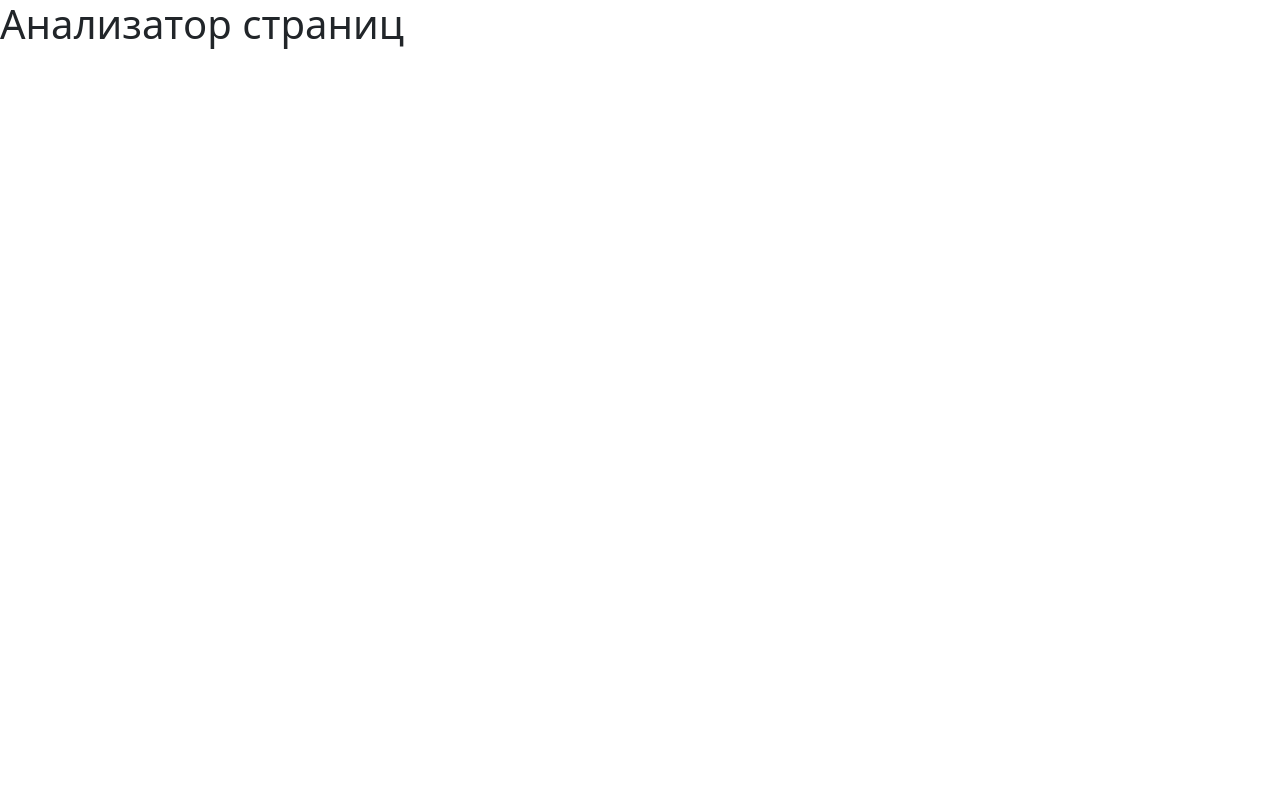
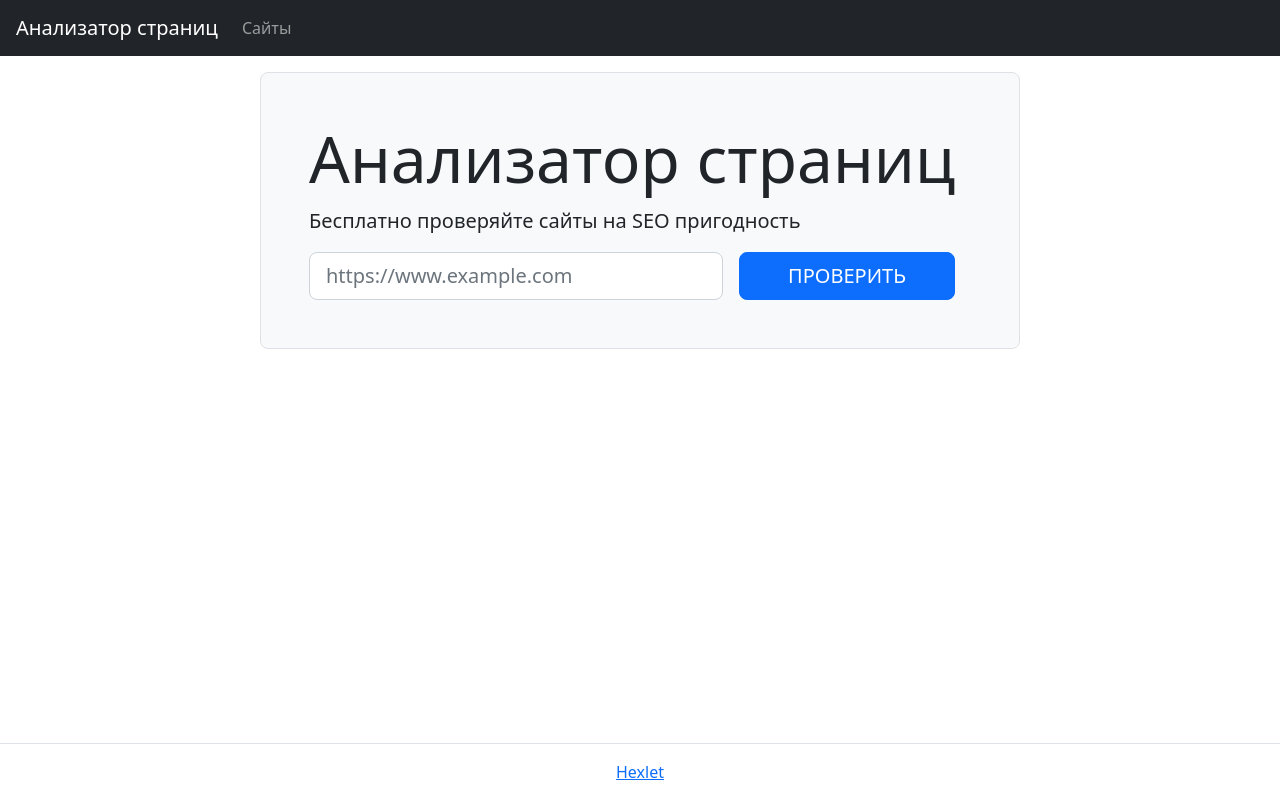
Before and after one commit to Trankvill/python-project-83, a Flask app: page / in a window 1280 px wide. Before the commit the page is almost empty. Run offline with Flask 2, Linux system fonts and the light colour scheme.

Commit message:
fix index.html

```diff
--- a/page_analyzer/templates/index.html
+++ b/page_analyzer/templates/index.html
@@ -1,13 +1,48 @@
-<!doctype html>
+<!DOCTYPE html>
 <html lang="en">
-  <head>
-    <meta charset="utf-8">
-    <meta name="viewport" content="width=device-width, initial-scale=1">
-    <title>Анализатор страниц</title>
-    <link href="https://cdn.jsdelivr.net/npm/bootstrap@5.3.0-alpha1/dist/css/bootstrap.min.css" rel="stylesheet" integrity="sha384-GLhlTQ8iRABdZLl6O3oVMWSktQOp6b7In1Zl3/Jr59b6EGGoI1aFkw7cmDA6j6gD" crossorigin="anonymous">
-  </head>
-  <body>
-    <h1>Анализатор страниц</h1>
-    <script src="https://cdn.jsdelivr.net/npm/bootstrap@5.3.0-alpha1/dist/js/bootstrap.bundle.min.js" integrity="sha384-w76AqPfDkMBDXo30jS1Sgez6pr3x5MlQ1ZAGC+nuZB+EYdgRZgiwxhTBTkF7CXvN" crossorigin="anonymous"></script>
-  </body>
+<head>
+    <meta charset="UTF-8">
+    <title>{{ title }}</title>
+    <link href="https://cdn.jsdelivr.net/npm/bootstrap@5.2.0/dist/css/bootstrap.min.css" rel="stylesheet" integrity="sha384-gH2yIJqKdNHPEq0n4Mqa/HGKIhSkIHeL5AyhkYV8i59U5AR6csBvApHHNl/vI1Bx" crossorigin="anonymous">
+</head>
+<body class="min-vh-100 d-flex flex-column">
+<header class="flex-shrink-0">
+    <nav class="navbar navbar-expand-md navbar-dark bg-dark px-3">
+  <a class="navbar-brand" href="/">Анализатор страниц</a>
+  <button class="navbar-toggler" type="button" data-toggle="collapse" data-target="#navbarNav" aria-controls="navbarNav" aria-expanded="false" aria-label="Toggle navigation">
+    <span class="navbar-toggler-icon"></span>
+  </button>
+  <div class="collapse navbar-collapse" id="navbarNav">
+      <ul class="navbar-nav">
+        <li class="nav-item"><a class="nav-link " href="/urls">Сайты</a></li>
+      </ul>
+
+  </div>
+</nav>
+
+</header>
+<main class="flex-grow-1">
+    <div class="container-lg mt-3">
+        <div class="row">
+            <div class="col-12 col-md-10 col-lg-8 mx-auto border rounded-3 bg-light p-5">
+                <h1 class="display-3">{{title}}</h1>
+                <p class="lead">Бесплатно проверяйте сайты на SEO пригодность</p>
+                <form action="/urls " method="post" class="d-flex justify-content-center" required="">
+                <input type="text" name="url" placeholder="https://www.example.com" value="" class="form-control form-control-lg">
+                <input type="submit" class="btn btn-primary  btn-lg ms-3 px-5 text-uppercase mx-3" value="Проверить">
+                </form>
+            </div>
+        </div>
+    </div>
+</main>
+<footer class="border-top py-3 mt-5 flex-shrink-0">
+  <div class="container-lg">
+    <div class="text-center">
+      <a href="https://ru.hexlet.io/" target="_blank">Hexlet</a>
+    </div>
+  </div>
+</footer>
+<script src="https://cdn.jsdelivr.net/npm/bootstrap@5.1.3/dist/js/bootstrap.bundle.min.js" integrity="sha384-ka7Sk0Gln4gmtz2MlQnikT1wXgYsOg+OMhuP+IlRH9sENBO0LRn5q+8nbTov4+1p" crossorigin="anonymous"></script>
+
+</body>
 </html>
```
